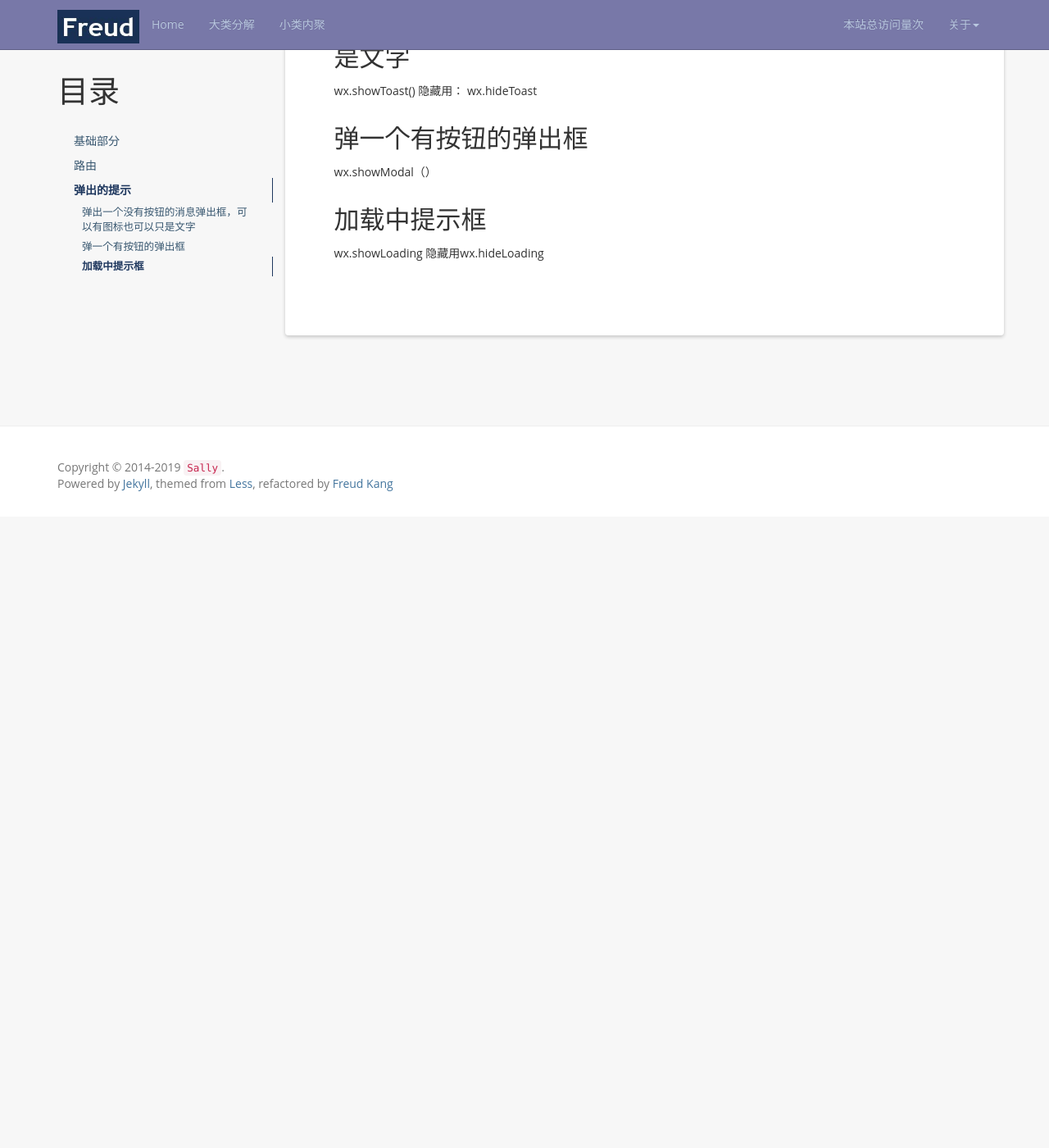
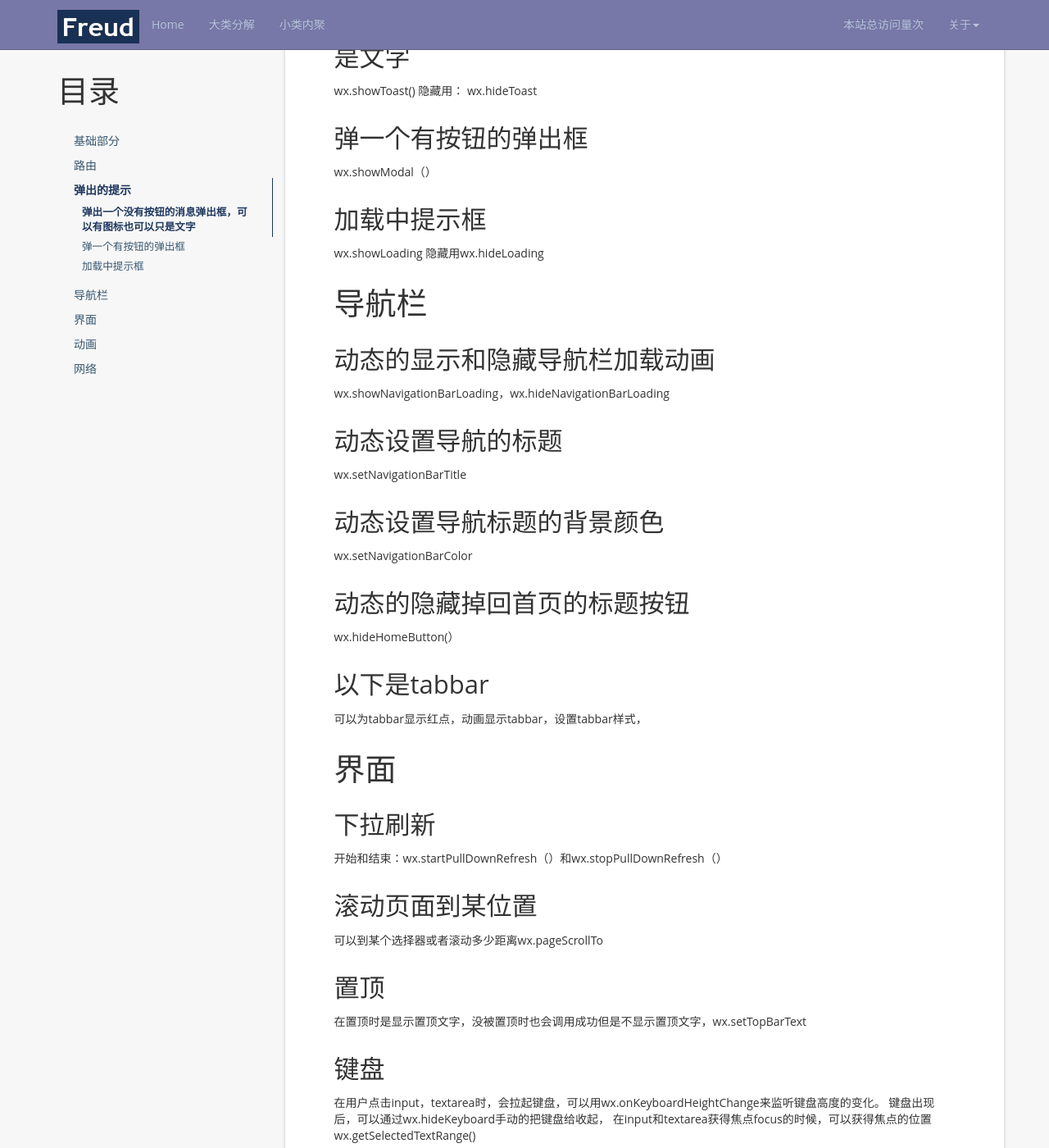
Before and after one commit to Sallyfafafa/Sallyfafafa.github.io, a Jekyll site: the page built from _posts/2019-09-29-小程序api学习总结.md, in a window 1280 px wide and 1400 px high, scrolled down 1615 px. Shown: the whole window at 82% size. Built offline with Jekyll 4.4.1, drawn with Linux system fonts in a browser that asks for light colours; nearby versions of some CDN libraries; a script that is not in the unit is left out; comment, search, counter and statistics services are not loaded; before the commit the page ends 2245 px from its top, so only the background shows below that; some of the changed text lies outside the part shown.

Commit message:
啦啦啦

```diff
--- a/_posts/2019-09-29-小程序api学习总结.md
+++ b/_posts/2019-09-29-小程序api学习总结.md
@@ -71,3 +71,76 @@ wx.showModal（）
 加载中提示框
 -----
 wx.showLoading 隐藏用wx.hideLoading
+
+导航栏
+=====
+
+动态的显示和隐藏导航栏加载动画
+-------
+
+wx.showNavigationBarLoading，wx.hideNavigationBarLoading
+
+动态设置导航的标题
+------
+wx.setNavigationBarTitle
+
+动态设置导航标题的背景颜色
+--------
+
+wx.setNavigationBarColor
+
+动态的隐藏掉回首页的标题按钮
+-----
+wx.hideHomeButton(）
+
+以下是tabbar
+--------
+
+可以为tabbar显示红点，动画显示tabbar，设置tabbar样式，
+
+界面
+======
+
+下拉刷新
+------
+开始和结束：wx.startPullDownRefresh（）和wx.stopPullDownRefresh（）
+
+滚动页面到某位置
+-----
+可以到某个选择器或者滚动多少距离wx.pageScrollTo
+
+置顶
+------
+在置顶时是显示置顶文字，没被置顶时也会调用成功但是不显示置顶文字，wx.setTopBarText
+
+键盘
+-----
+在用户点击input，textarea时，会拉起键盘，可以用wx.onKeyboardHeightChange来监听键盘高度的变化。
+键盘出现后，可以通过wx.hideKeyboard手动的把键盘给收起，
+在input和textarea获得焦点focus的时候，可以获得焦点的位置wx.getSelectedTextRange()
+
+
+动画
+=======
+
+首先创建动画实例
+-------
+wx.createAnimation（）
+
+通过实例化的动画对象动态的对动画的css进行改变，例如
+Animation.height
+Animation.left
+Animation.matrix
+
+网络
+========
+
+请求
+------
+官方用的是wx.request。
+
+在我们的项目里，有封装好request请求，所以直接调用app.wptRequest，并且可以通过method来直接写明请求方法。
+
+下载
+-----
+实例化一个下载，wx.downloadFile，其中URL必填。
```
Also changed, not shown: _posts/2019-09-11-js变量闭包.md (+23 -0 lines), _posts/2019-10-08-进项目组的第一个页面.md (+10 -0 lines).
